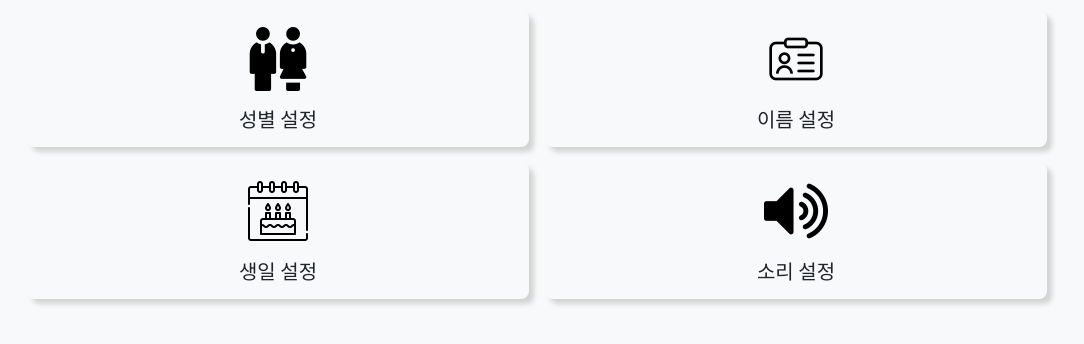
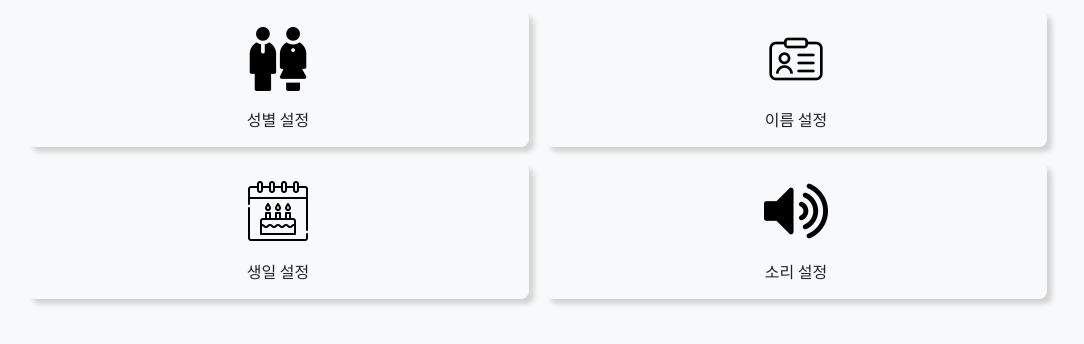
Before and after one commit to Yodayeong/kdt-hackarthon, a Django app: page /accounts/setting/ in a window 1280 px wide. Shown: the part 237-581 px from the top of the page, without its empty margins (33-1117 px from the left). Run offline with Django 3.2, Linux system fonts and the light colour scheme.

Commit message:
index update

```diff
--- a/accounts/templates/accounts/setting.html
+++ b/accounts/templates/accounts/setting.html
@@ -16,7 +16,7 @@
         <div class="p-3 rounded-3 bg-light" style="box-shadow: 5px 5px 5px lightgrey;">
           <img src="{% static 'accounts/image/gender.png' %}" class="card-img-top" alt="성별 이미지" style="width:4rem; height:4rem;">
           <div class="card-body">
-            <h5 class="card-title mt-3">성별 설정</h5>
+            <p class="card-title mt-3">성별 설정</p>
           </div>
         </div>
       </div>
@@ -24,7 +24,7 @@
         <div class="p-3 rounded-3 bg-light" style="box-shadow: 5px 5px 5px lightgrey;">
           <img src="{% static 'accounts/image/name.png' %}" class="card-img-top" alt="이름 이미지" style="width:4rem; height:4rem;">
           <div class="card-body">
-            <h5 class="card-title mt-3">이름 설정</h5>
+            <p class="card-title mt-3">이름 설정</p>
           </div>
         </div>
       </div>
@@ -32,7 +32,7 @@
         <div class="p-3 rounded-3 bg-light" style="box-shadow: 5px 5px 5px lightgrey;">
           <img src="{% static 'accounts/image/birth.png' %}" class="card-img-top" alt="생년월일 이미지" style="width:4rem; height:4rem;">
           <div class="card-body">
-            <h5 class="card-title mt-3">생일 설정</h5>
+            <p class="card-title mt-3">생일 설정</p>
           </div>
         </div>
       </div>
@@ -40,7 +40,7 @@
         <div class="p-3 rounded-3 bg-light" style="box-shadow: 5px 5px 5px lightgrey;">
           <img src="{% static 'accounts/image/volume.png' %}" class="card-img-top" alt="소리 이미지" style="width:4rem; height:4rem;">
           <div class="card-body">
-            <h5 class="card-title mt-3">소리 설정</h5>
+            <p class="card-title mt-3">소리 설정</p>
           </div>
         </div>
       </div>
--- a/diaries/static/diaries/css/base.css
+++ b/diaries/static/diaries/css/base.css
@@ -16,7 +16,6 @@
     padding:0.5rem;
     padding-bottom:0;
     font-size:25px;
-    font-weight:bold;
 }
 
 .question-box{
--- a/diaries/templates/diaries/index.html
+++ b/diaries/templates/diaries/index.html
@@ -14,7 +14,7 @@
 <!-- question box -->
 <h1 class="question-title">오늘의 질문</h1>
 <div class="question-box">
-    <h1 class="question-text">오늘 뭐 드시고 싶으세요?</h1>
+    <p class="question-text">오늘 뭐 드시고 싶으세요?</p>
 </div>
 
 
```
